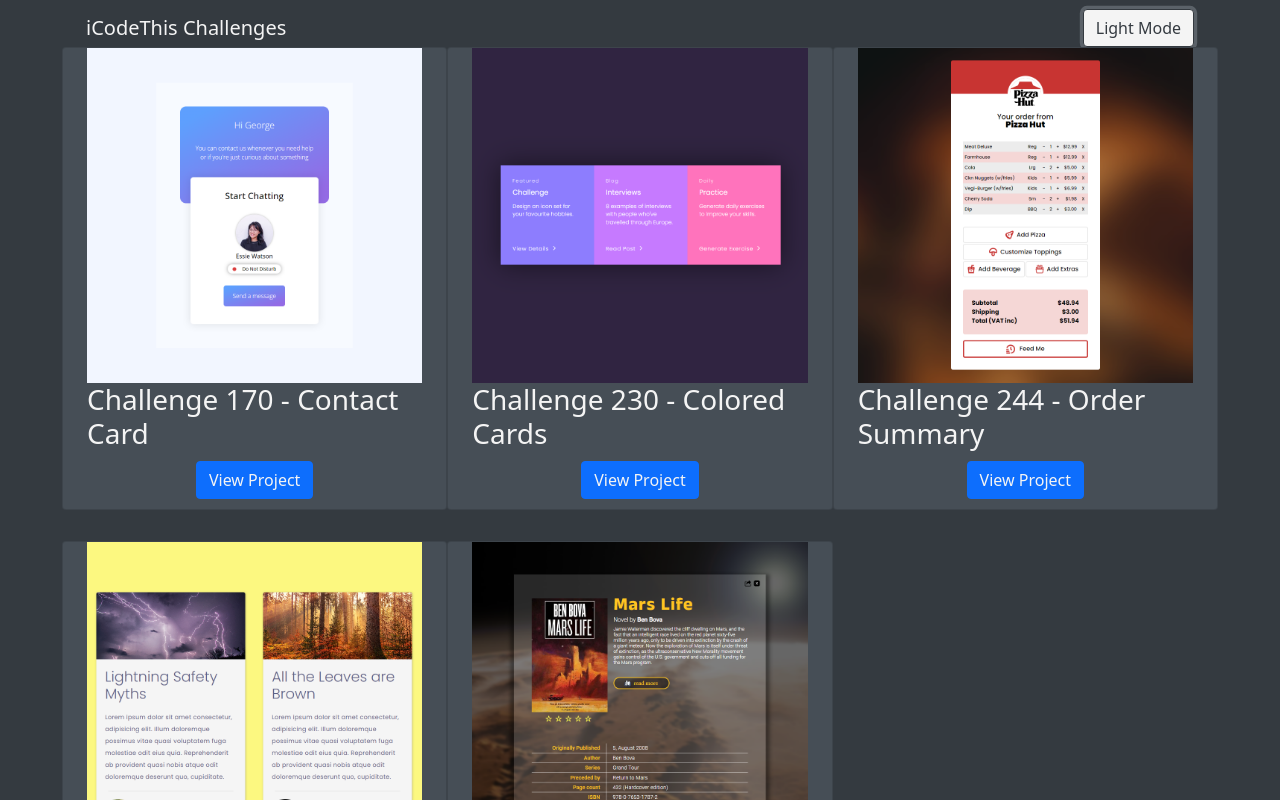
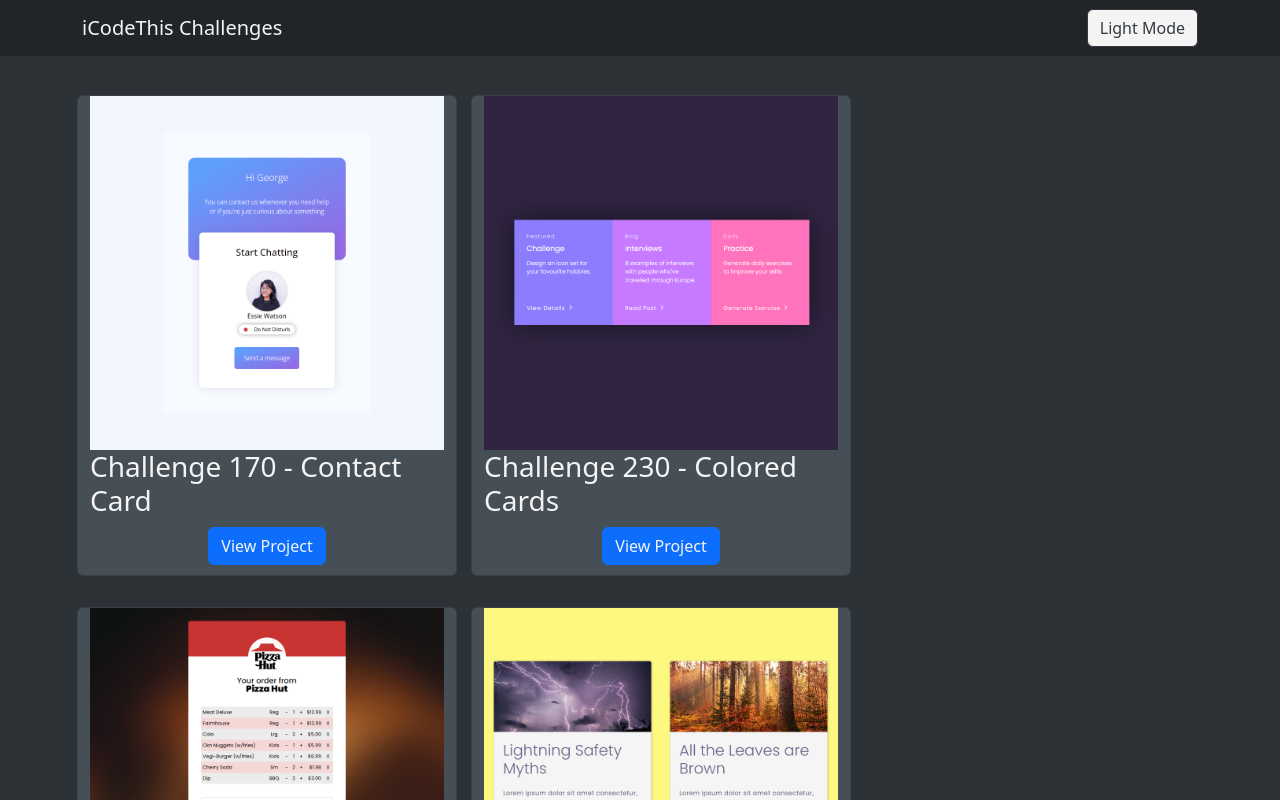
Before and after one commit to Paul-DK/iCodeThis-Challenges, a plain HTML site: page index.html in a window 1280 px wide. Both pictures are taken after a click on the button "Dark Mode". Shown: the top 800 px of the page. Drawn offline with nearby package versions, Linux system fonts and the light colour scheme.

Commit message:
Card Spacing

```diff
--- a/css/styles.css
+++ b/css/styles.css
@@ -9,7 +9,7 @@ body {
 }
 
 .card {
-  margin: 15px 0;
+  margin: 15px 7px;
 }
 
 .card img {
@@ -74,7 +74,7 @@ body {
 
 /* Dark theme */
 body.dark {
-  background-color: #343a40;
+  background-color: #2d3236;
   color: #f4f4f4;
 }
 
@@ -85,7 +85,7 @@ body.dark .navbar {
 body.dark .navbar a,
 body.dark .navbar button,
 body.dark .navbar .navbar-brand {
-  color: #343a40;
+  color: #f4f4f4;
 }
 
 body.dark .card {
--- a/index.html
+++ b/index.html
@@ -5,9 +5,12 @@
     <meta http-equiv="X-UA-Compatible" content="IE=edge" />
     <meta name="viewport" content="width=device-width, initial-scale=1.0" />
     <link
+      href="https://cdn.jsdelivr.net/npm/bootstrap@5.3.1/dist/css/bootstrap.min.css"
       rel="stylesheet"
-      href="https://stackpath.bootstrapcdn.com/bootstrap/5.0.0-alpha1/css/bootstrap.min.css"
+      integrity="sha384-4bw+/aepP/YC94hEpVNVgiZdgIC5+VKNBQNGCHeKRQN+PtmoHDEXuppvnDJzQIu9"
+      crossorigin="anonymous"
     />
+
     <link rel="stylesheet" href="css/styles.css" />
     <title>iCodeThis Challenges</title>
   </head>
@@ -25,8 +28,8 @@
       </div>
     </nav>
 
-    <div class="container mt-4">
-      <div id="projects" class="row row-cols-1 row-cols-md-3 g-5"></div>
+    <div class="container mt-5">
+      <div id="projects" class="row row-cols-1 row-cols-md-3 g-4"></div>
     </div>
 
     <script src="javascript/main.js"></script>
--- a/javascript/main.js
+++ b/javascript/main.js
@@ -50,7 +50,7 @@ function createProjectCards() {
   let content = '';
   projects.forEach((project) => {
     const card = `
-      <div class="col card mb-3">
+      <div class="col-md-4 card mb-3">
         <div class="img-and-button">
           <div class="project-image">
             <img src="${project.image}" alt="${project.title}">
```
